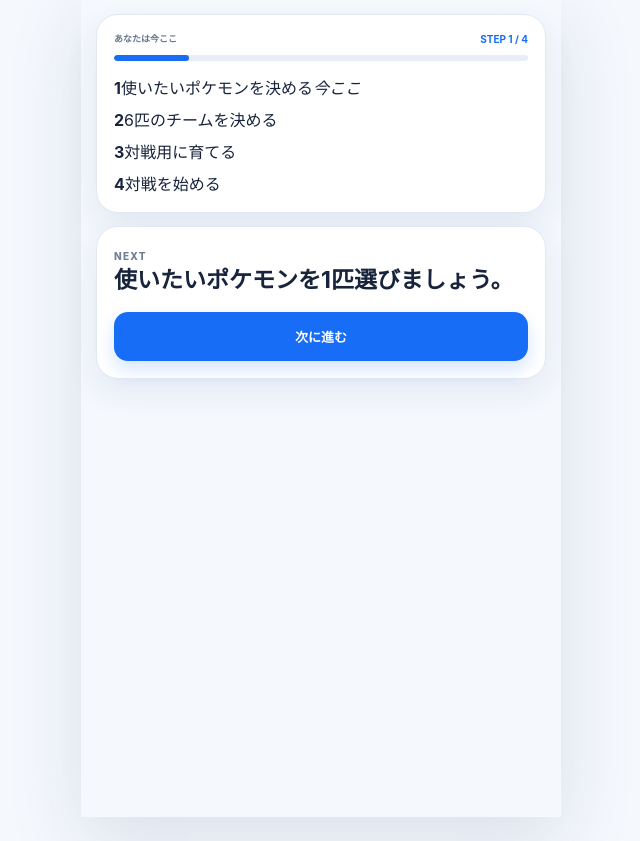
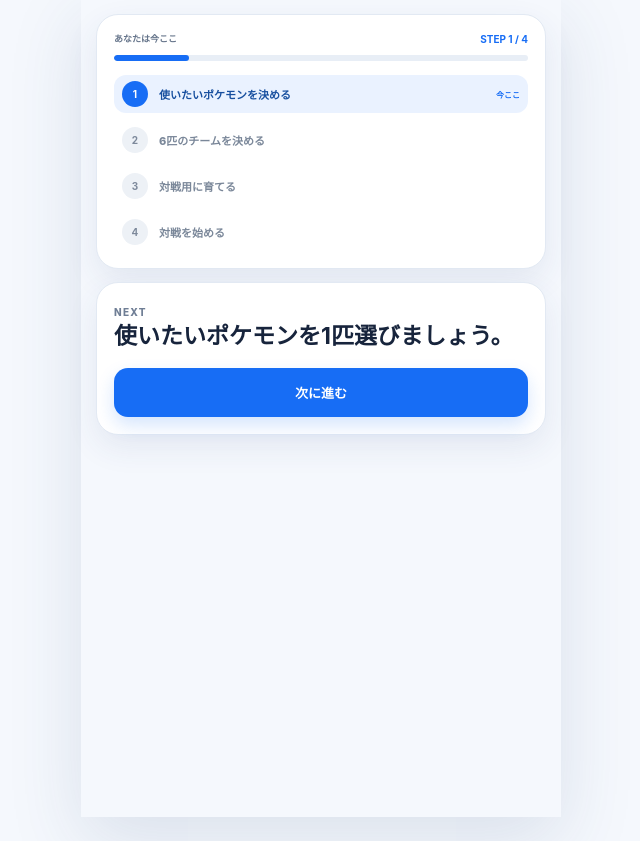
Before and after one commit to inari-1234/pok-mon-champion, a plain HTML site: page index.html in a window 1280 px wide. Shown: the part 83-924 px from the top of the page, without its empty margins (319-959 px from the left). Drawn offline with Linux system fonts and the light colour scheme; no server answers.

Commit message:
Make guided layout resilient without native list markers

```diff
--- a/styles.css
+++ b/styles.css
@@ -277,20 +277,20 @@
 .progress-track{height:6px;background:#e8eef6;border-radius:999px;overflow:hidden}
 .progress-track i{display:block;height:100%;width:18%;background:var(--blue);border-radius:999px;transition:width .2s ease}
 .progress-list{list-style:none;margin:14px 0 0;padding:0;display:grid;gap:8px}
-.progress-list li{
+.progress-list>[data-route-step]{
   display:grid;grid-template-columns:28px 1fr auto;align-items:center;gap:9px;
   min-height:38px;padding:6px 8px;border-radius:12px;color:#7a8799
 }
-.progress-list li b{
+.progress-list>[data-route-step] b{
   display:grid;place-items:center;width:26px;height:26px;border-radius:50%;
   background:#edf1f6;color:#7d899b;font-size:10px
 }
-.progress-list li span{font-size:11px;font-weight:800}
-.progress-list li em{font-style:normal;font-size:8px;font-weight:900;color:var(--blue)}
-.progress-list li.active{background:var(--blue-soft);color:#174f9f}
-.progress-list li.active b{background:var(--blue);color:#fff}
-.progress-list li.done{color:#458069}
-.progress-list li.done b{background:var(--green-soft);color:#16805a}
+.progress-list>[data-route-step] span{font-size:11px;font-weight:800}
+.progress-list>[data-route-step] em{font-style:normal;font-size:8px;font-weight:900;color:var(--blue)}
+.progress-list>[data-route-step].active{background:var(--blue-soft);color:#174f9f}
+.progress-list>[data-route-step].active b{background:var(--blue);color:#fff}
+.progress-list>[data-route-step].done{color:#458069}
+.progress-list>[data-route-step].done b{background:var(--green-soft);color:#16805a}
 
 .next-card .section-kicker{margin-bottom:8px}
 .next-card h1{font-size:23px;line-height:1.45;margin:0 0 15px}
```
